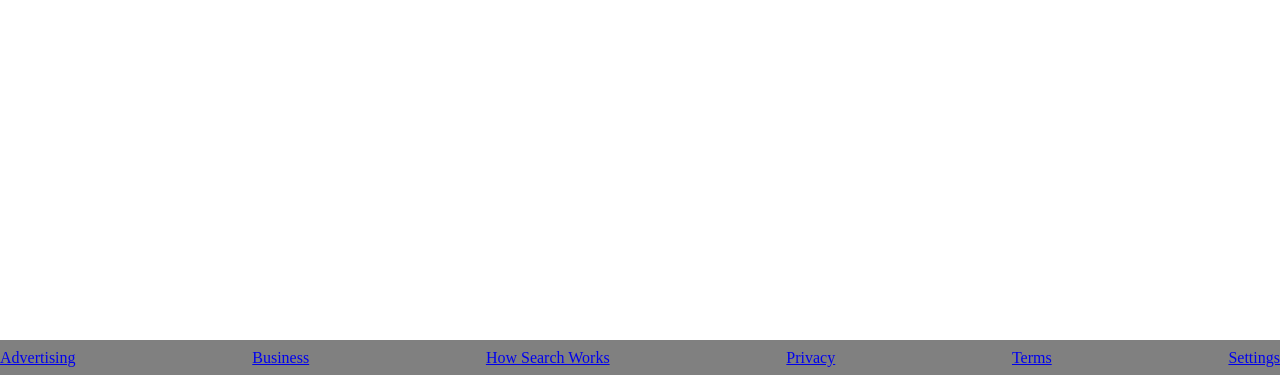
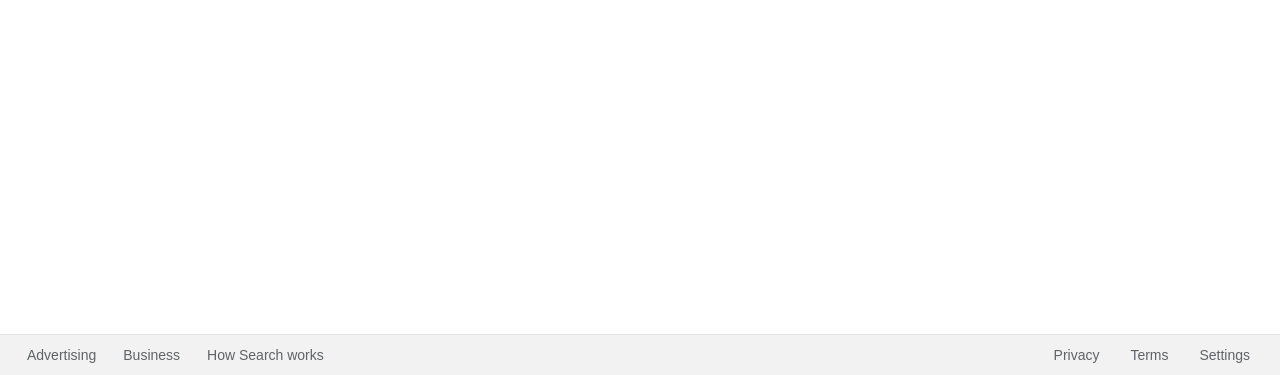
Before and after one commit to towelbot/google-homepage, a plain HTML site: page index.html in a window 1280 px wide. Shown: the part 425-800 px from the top of the page. Drawn offline with Linux system fonts and the light colour scheme.

Commit message:
Footer done

```diff
--- a/css/style.css
+++ b/css/style.css
@@ -6,6 +6,10 @@
 .header a {
   text-decoration: none;
   font-size: 45px;
+}
+
+body {
+  font-family: arial,sans-serif;
 }
 
 .top-left {
@@ -43,12 +47,33 @@
 .footer {
   display: flex;
   justify-content: space-between;
-  background-color: grey;
-  line-height: 35px;
+  background-color: #f2f2f2;
+  line-height: 40px;
   position: fixed;
   bottom: 0;
   left: 0;
   width: 100%;
+  border-top: 1px solid #e4e4e4;
+  font-size: 14px;
+  min-width: 980px;
+}
+
+.footer a {
+  padding-left: 27px;
+  text-decoration: none;
+  white-space: nowrap;
+  color: #5f6368;
+}
+
+.footer-left {
+  display: flex;
+  float: left;
+}
+
+.footer-right {
+  display: block;
+  margin-right: 30px;
+  float: right;
 }
 
 .google-box {
--- a/index.html
+++ b/index.html
@@ -48,24 +48,16 @@
 </div>
 
 <div class="footer">
-  <div class="advertising">
+  <div class="footer-left">
     <a href="#">Advertising</a>
-  </div>
-  <div class="business">
     <a href="#">Business</a>
-  </div>
-  <div class="howsearchworks">
-    <a href="#">How Search Works</a>
-  </div>
-  <div class="privacy">
+    <a href="#">How Search works</a>
+</div>
+<div class="footer-right">
     <a href="#">Privacy</a>
-  </div>
-  <div class="terms">
     <a href="#">Terms</a>
-  </div>
-  <div class="settings">
     <a href="#">Settings</a>
-  </div>
+</div>
 </div>
 </body>
 
```
